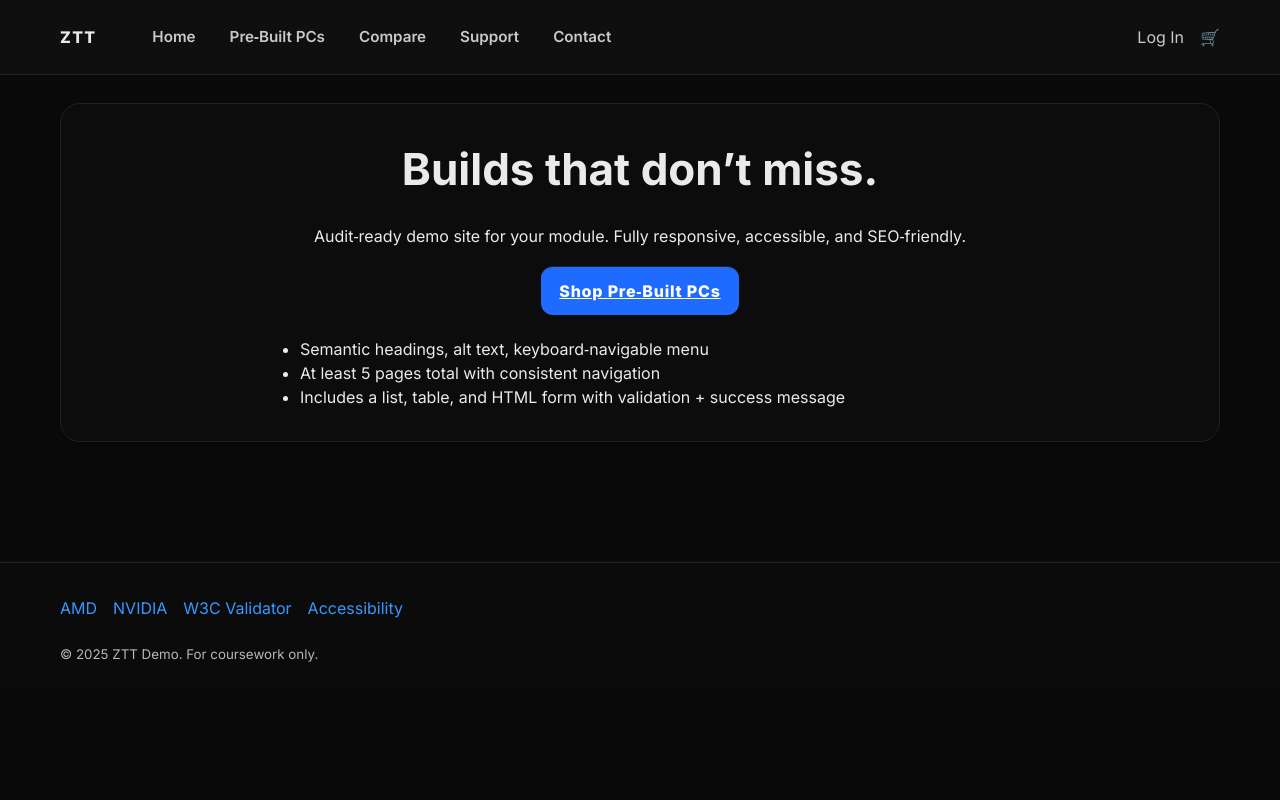
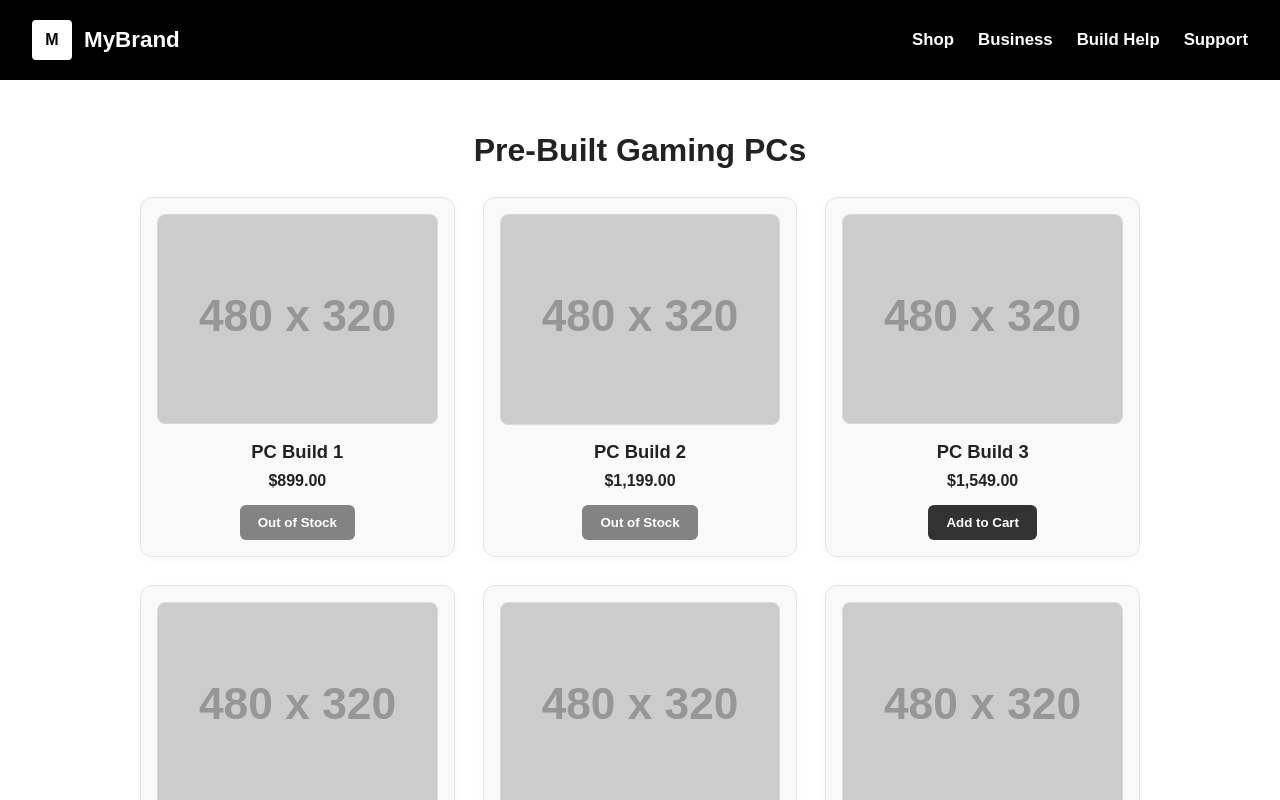
Before and after one commit to rybtemp/webTemp, a plain HTML site: page index.html in a window 1280 px wide. Drawn offline with Linux system fonts and the light colour scheme; placeholder pictures from the web are drawn by us.

Commit message:
Update index.html

```diff
--- a/index.html
+++ b/index.html
@@ -1,57 +1,226 @@
 <!DOCTYPE html>
 <html lang="en">
 <head>
-  <meta charset="utf-8" />
+  <meta charset="UTF-8" />
   <meta name="viewport" content="width=device-width, initial-scale=1" />
-  <title>ZTT — Home</title>
-  <meta name="description" content="Pre-built gaming PCs, parts, and support. Clean, accessible site built for class module requirements." />
-  <link rel="canonical" href="https://example.com/index.html" />
-  <link rel="stylesheet" href="styles.css" />
-  <link rel="preconnect" href="https://fonts.googleapis.com">
-  <link rel="preconnect" href="https://fonts.gstatic.com" crossorigin>
-  <link href="https://fonts.googleapis.com/css2?family=Inter:wght@400;500;600;700;800&display=swap" rel="stylesheet">
+  <title>Pre-Built Gaming PCs</title>
+  <style>
+    * { box-sizing: border-box; }
+    html, body { height: 100%; margin: 0; }
+    body {
+      font-family: Arial, Helvetica, sans-serif;
+      color: #222;
+      background: #fff;
+      display: flex;
+      flex-direction: column;
+    }
+
+    /* ---------- Header ---------- */
+    .navbar {
+      background: #000;
+      color: #fff;
+      padding: 20px 32px;
+      display: flex;
+      align-items: center;
+      justify-content: space-between;
+    }
+    .navbar-left {
+      display: flex;
+      align-items: center;
+      gap: 12px;
+    }
+    .logo-img {
+      width: 40px;
+      height: 40px;
+      border-radius: 4px;
+      background: #fff;
+      display: flex;
+      align-items: center;
+      justify-content: center;
+      font-weight: bold;
+      color: #000;
+    }
+    .site-title {
+      font-size: 1.4rem;
+      font-weight: 800;
+    }
+    .navbar ul { list-style: none; display: flex; gap: 24px; margin: 0; padding: 0; }
+    .navbar a { color: #fff; text-decoration: none; font-weight: 700; font-size: 1.05rem; }
+
+    /* ---------- Layout ---------- */
+    .container { flex: 1; display: flex; flex-direction: column; align-items: center; padding: 32px 24px 24px; }
+    .page-title { text-align: center; margin: 20px 0 28px; font-size: 2rem; font-weight: 800; }
+
+    .product-grid {
+      display: grid;
+      grid-template-columns: repeat(auto-fit, minmax(240px, 1fr));
+      gap: 28px;
+      max-width: 1000px; /* keeps grid centered */
+      justify-content: center;
+    }
+
+    /* ---------- Card ---------- */
+    .product-card {
+      background: #f9f9f9;
+      border: 1px solid #e5e5e5;
+      border-radius: 12px;
+      padding: 16px;
+      display: flex;
+      flex-direction: column;
+      align-items: center;
+      justify-content: space-between;
+      min-height: 360px;
+      box-shadow: 0 1px 0 #f5f5f5 inset, 0 2px 10px rgba(0,0,0,.03);
+      transition: transform .15s ease, box-shadow .15s ease;
+    }
+    .product-card:hover { transform: translateY(-2px); box-shadow: 0 6px 18px rgba(0,0,0,.08); }
+
+    .product-img {
+      width: 100%;
+      aspect-ratio: 4 / 3;
+      object-fit: cover;
+      border-radius: 8px;
+      background: #eee;
+      border: 1px solid #d9d9d9;
+      box-shadow: inset 0 1px 0 #fff;
+    }
+
+    .product-title { font-size: 1.15rem; margin: 12px 0 4px; text-align: center; }
+    .product-price { margin: 0 0 10px; font-weight: 700; }
+
+    .btn {
+      border: none;
+      padding: 10px 18px;
+      border-radius: 6px;
+      background: #333;
+      color: #fff;
+      font-weight: 700;
+      cursor: pointer;
+    }
+    .btn:hover { background: #555; }
+    .btn:active { transform: translateY(1px); }
+
+    .btn-disabled,
+    .btn[disabled] {
+      background: #777;
+      color: #fff;
+      cursor: not-allowed;
+      opacity: 0.9;
+    }
+
+    /* ---------- Footer ---------- */
+    .site-footer {
+      background: #000;
+      color: #fff;
+      text-align: center;
+      padding: 20px 0;
+      margin-top: auto;
+    }
+
+    /* ---------- Responsive ---------- */
+    @media (max-width: 1200px) {
+      .product-grid { grid-template-columns: repeat(3, minmax(220px, 1fr)); }
+    }
+    @media (max-width: 900px) {
+      .product-grid { grid-template-columns: repeat(2, minmax(220px, 1fr)); }
+    }
+    @media (max-width: 600px) {
+      .product-grid { grid-template-columns: 1fr; }
+    }
+    /* --- Global mobile safety: prevent sideways scroll --- */
+    html, body { overflow-x: hidden; }
+
+    /* --- Keep header visible and mobile-friendly --- */
+    .navbar { position: sticky; top: 0; z-index: 1000; }
+
+    /* Ensure grid never exceeds viewport */
+    .product-grid { width: 100%; margin-left: auto; margin-right: auto; }
+
+    /* --- Mobile tweaks --- */
+    @media (max-width: 700px) {
+      .navbar { padding: 14px 16px; gap: 12px; flex-wrap: wrap; }
+      .navbar-left { gap: 8px; }
+      .logo-img { width: 32px; height: 32px; }
+      .site-title { font-size: 1.1rem; }
+      .navbar ul { gap: 12px; flex-wrap: wrap; }
+      .navbar a { font-size: .98rem; }
+
+      .container { padding: 18px 14px; }
+      .page-title { font-size: 1.75rem; margin: 12px 0 16px; padding: 0 6px; }
+
+      .product-grid { grid-template-columns: 1fr; max-width: 560px; padding: 0 2px; }
+      .product-card { margin: 0 2px; }
+      .product-img { border-radius: 10px; }
+    }
+
+  </style>
 </head>
 <body>
-<header class="topbar" role="banner">
-  <nav class="nav" aria-label="Main">
-    <div class="logo"><a href="index.html" aria-label="Home">ZTT</a></div>
-    <div class="navlinks" role="menubar">
-      <a role="menuitem" href="index.html">Home</a>
-      <a role="menuitem" href="prebuilt.html">Pre‑Built PCs</a>
-      <a role="menuitem" href="compare.html">Compare</a>
-      <a role="menuitem" href="support.html">Support</a>
-      <a role="menuitem" href="contact.html">Contact</a>
+  <header class="navbar">
+    <div class="navbar-left">
+      <div class="logo-img">M</div>
+      <div class="site-title">MyBrand</div>
     </div>
-    <div class="nav-ghost"><a href="#" aria-label="Log in">Log In</a><a href="#" aria-label="Cart">🛒</a></div>
-  </nav>
-</header>
-<main class="wrap">
+    <nav>
+      <ul>
+        <li><a href="#">Shop</a></li>
+        <li><a href="#">Business</a></li>
+        <li><a href="#">Build Help</a></li>
+        <li><a href="#">Support</a></li>
+      </ul>
+    </nav>
+  </header>
 
-<section class="products" style="text-align:center">
-  <h1 class="title" style="margin-top:0">Builds that don’t miss.</h1>
-  <p class="micro">Audit‑ready demo site for your module. Fully responsive, accessible, and SEO‑friendly.</p>
-  <p style="margin-top:18px">
-    <a class="btn" data-status="available" href="prebuilt.html" style="display:inline-block; width:auto; padding:12px 18px; border-radius:12px">Shop Pre‑Built PCs</a>
-  </p>
-  <ul style="max-width:760px; margin:22px auto 0; text-align:left">
-    <li>Semantic headings, alt text, keyboard‑navigable menu</li>
-    <li>At least 5 pages total with consistent navigation</li>
-    <li>Includes a list, table, and HTML form with validation + success message</li>
-  </ul>
-</section>
+  <main class="container">
+    <h1 class="page-title">Pre-Built Gaming PCs</h1>
 
-</main>
-<footer>
-  <div class="footer-inner">
-    <nav class="touch-target" aria-label="Footer">
-      <a target="_blank" rel="noopener" href="https://www.amd.com/en/products/processors/ryzen">AMD</a>
-      <a target="_blank" rel="noopener" href="https://www.nvidia.com/en-us/geforce/">NVIDIA</a>
-      <a target="_blank" rel="noopener" href="https://validator.w3.org/">W3C Validator</a>
-      <a target="_blank" rel="noopener" href="https://web.dev/learn/accessibility/">Accessibility</a>
-    </nav>
-    <small class="muted">© 2025 ZTT Demo. For coursework only.</small>
-  </div>
-</footer>
-<script src="script.js"></script>
+    <section class="product-grid">
+      <article class="product-card">
+        <img class="product-img" src="https://placehold.co/480x320?text=PC+1" alt="PC 1" />
+        <h2 class="product-title">PC Build 1</h2>
+        <p class="product-price">$899.00</p>
+        <button class="btn btn-disabled" disabled>Out of Stock</button>
+      </article>
+
+      <article class="product-card">
+        <img class="product-img" src="https://placehold.co/480x320?text=PC+2" alt="PC 2" />
+        <h2 class="product-title">PC Build 2</h2>
+        <p class="product-price">$1,199.00</p>
+        <button class="btn btn-disabled" disabled>Out of Stock</button>
+      </article>
+
+      <article class="product-card">
+        <img class="product-img" src="https://placehold.co/480x320?text=PC+3" alt="PC 3" />
+        <h2 class="product-title">PC Build 3</h2>
+        <p class="product-price">$1,549.00</p>
+        <button class="btn">Add to Cart</button>
+      </article>
+
+      <article class="product-card">
+        <img class="product-img" src="https://placehold.co/480x320?text=PC+4" alt="PC 4" />
+        <h2 class="product-title">PC Build 4</h2>
+        <p class="product-price">$1,649.00</p>
+        <button class="btn">Add to Cart</button>
+      </article>
+
+      <article class="product-card">
+        <img class="product-img" src="https://placehold.co/480x320?text=PC+5" alt="PC 5" />
+        <h2 class="product-title">PC Build 5</h2>
+        <p class="product-price">$2,299.00</p>
+        <button class="btn">Add to Cart</button>
+      </article>
+
+      <article class="product-card">
+        <img class="product-img" src="https://placehold.co/480x320?text=PC+6" alt="PC 6" />
+        <h2 class="product-title">PC Build 6</h2>
+        <p class="product-price">$2,699.00</p>
+        <button class="btn">Add to Cart</button>
+      </article>
+    </section>
+  </main>
+
+  <footer class="site-footer">
+    <p>Â© 2025 My Website</p>
+  </footer>
 </body>
 </html>
```
